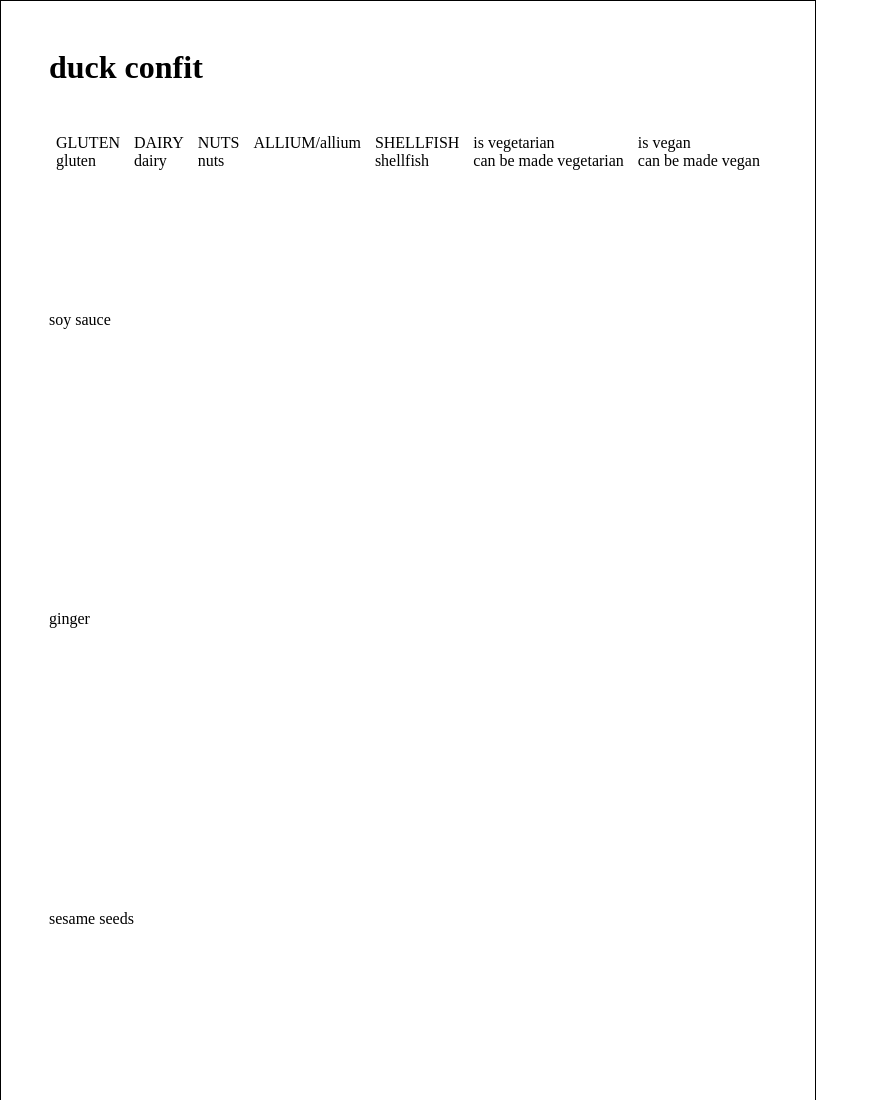
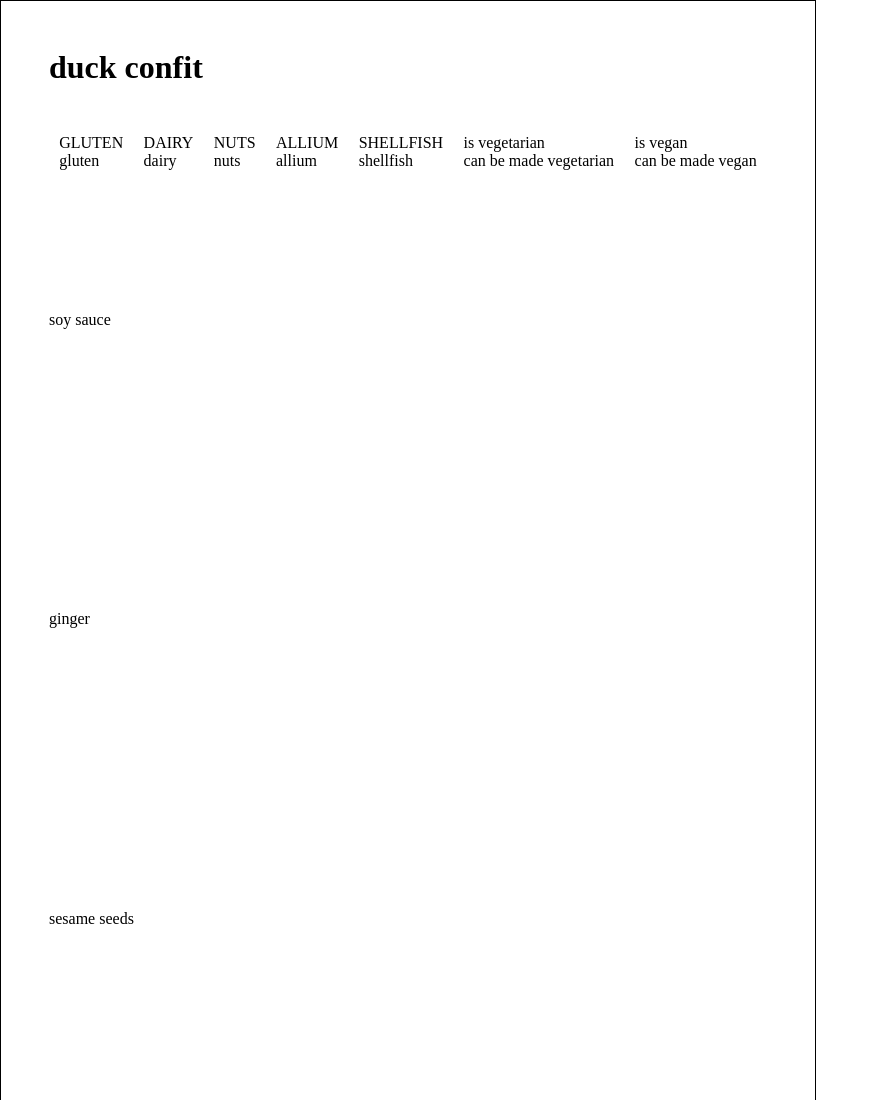
Before and after one commit to DanielAlvarez2/restaurant-week-spring25, a plain HTML site: page duck-confit.html in a window 1280 px wide. Shown: the top 1100 px of the page, without its empty margins (0-878 px from the left). Drawn offline with Linux system fonts and the light colour scheme.

Commit message:
fix typo missing <br>

```diff
--- a/duck-confit.html
+++ b/duck-confit.html
@@ -12,7 +12,7 @@
         <li>GLUTEN<br>gluten</li>
         <li>DAIRY<br>dairy</li>
         <li>NUTS<br>nuts</li>
-        <li>ALLIUM/allium</li>
+        <li>ALLIUM<br>allium</li>
         <li>SHELLFISH<br>shellfish</li>
         <li>is vegetarian<br>can be made vegetarian</li>
         <li>is vegan<br>can be made vegan</li>
```
Also changed, not shown: pork-cheeks.html (+1 -1 lines), salad.html (+1 -1 lines), sea-bream.html (+1 -1 lines), smoked-salmon.html (+1 -1 lines), veg-polenta.html (+1 -1 lines).
